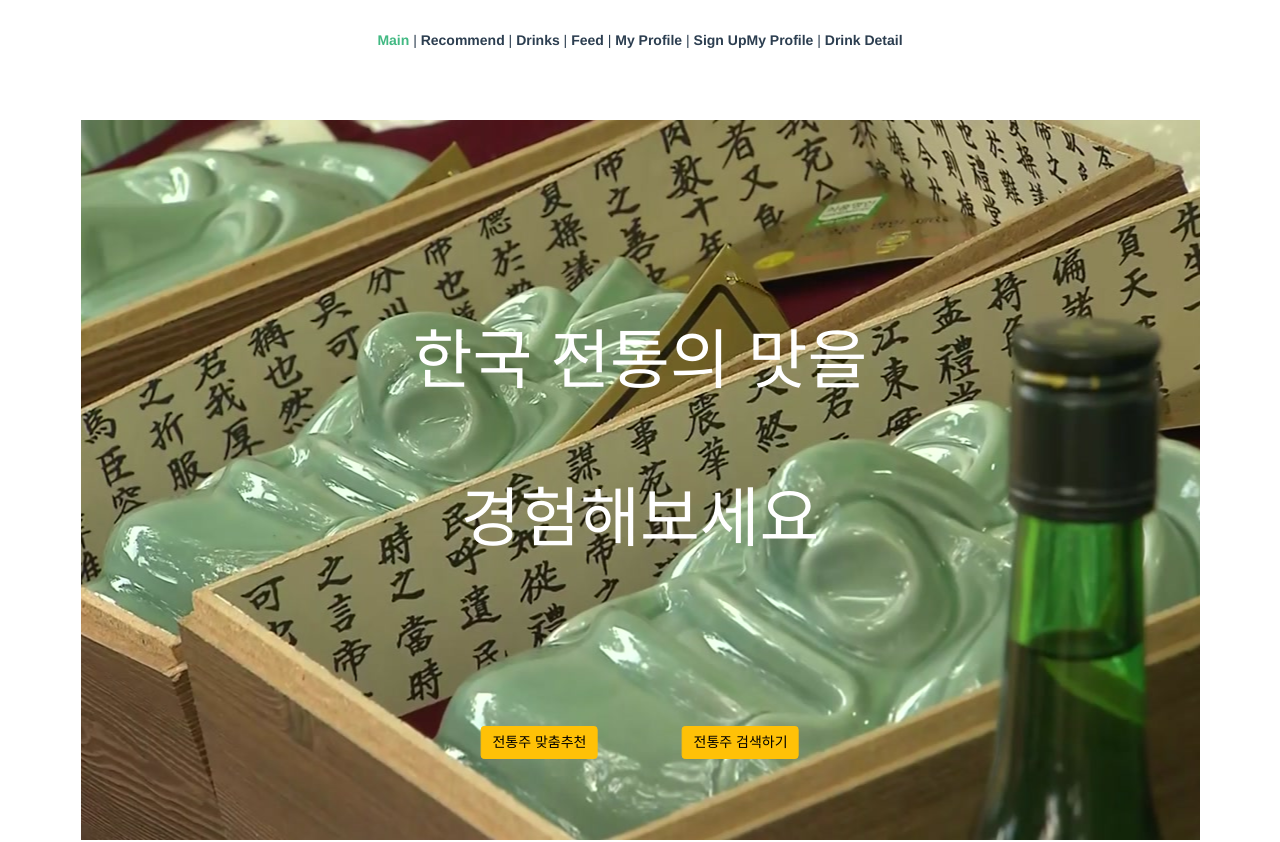
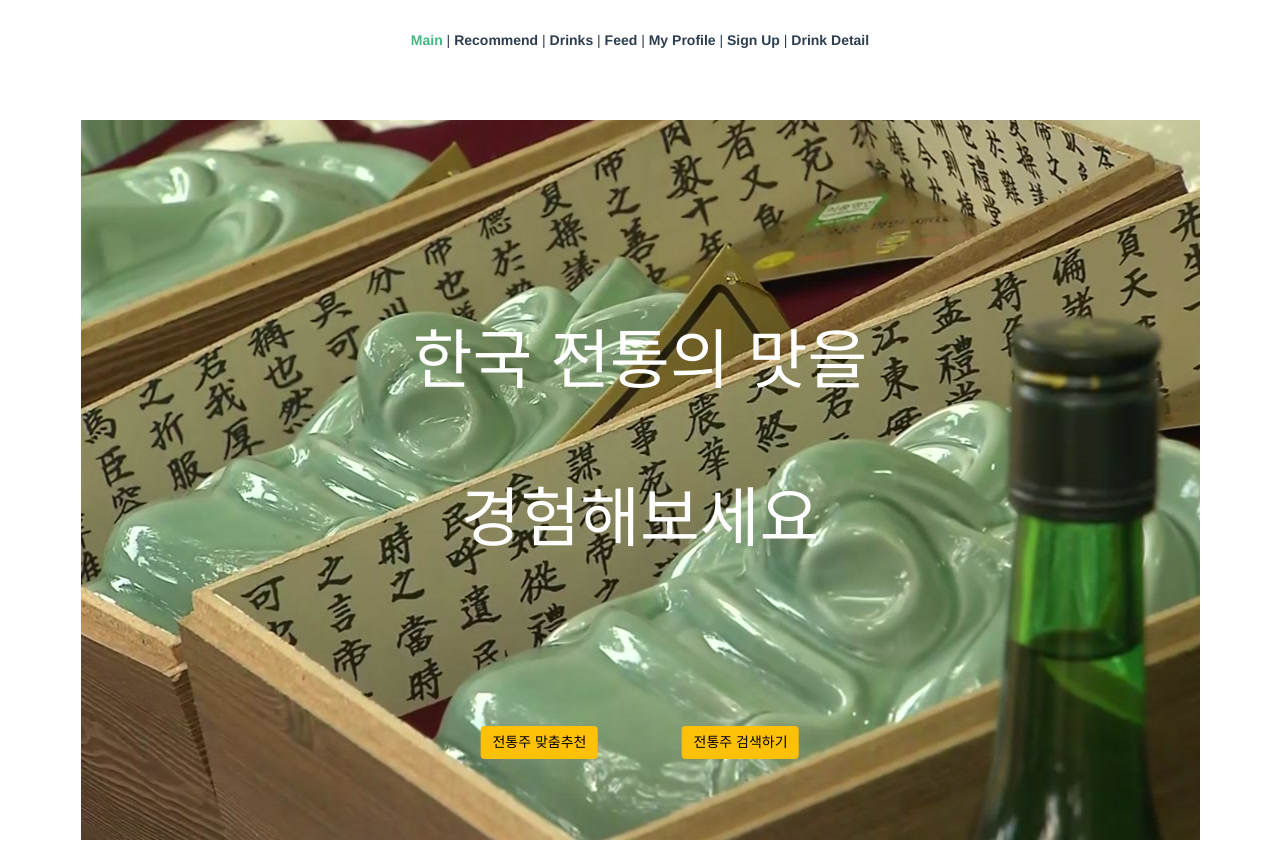
Before and after one commit to 3jieun3/SSAFY_PJT_JuJuClub, a Vue app in the folder FE/joojooclub/: page / in a window 1280 px wide. Shown: the top 842 px of the page. Built offline with nearby package versions, Linux system fonts and the light colour scheme.

Commit message:
feature/signup

```diff
--- a/FE/joojooclub/src/App.vue
+++ b/FE/joojooclub/src/App.vue
@@ -6,8 +6,7 @@
       <router-link to="/drinks">Drinks</router-link> |
       <router-link :to="{ name: 'feed' }">Feed</router-link> |
       <router-link :to="{ name: 'profile', params: { userPK: 1 } }">My Profile</router-link> |
-      <router-link  to="/signup">Sign Up</router-link>
-      <router-link :to="{ name: 'profile', params: { userPK: 1 } }">My Profile</router-link> |
+      <router-link  to="/signup">Sign Up</router-link> |
       <router-link :to="{ name: 'drink', params: { drinkPK: 1 } }">Drink Detail</router-link>
     </nav>
     <router-view/>
```
